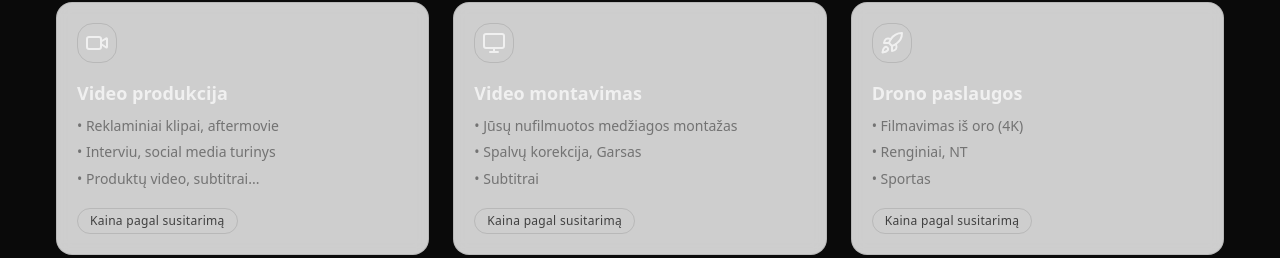
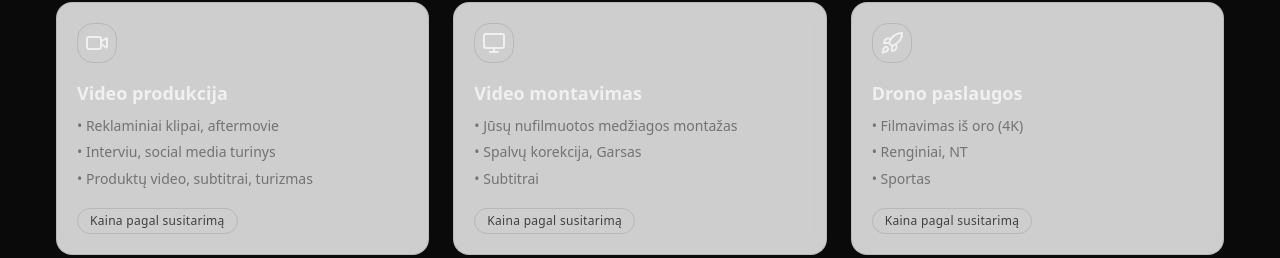
Before and after one commit to vytautasmedia/Vytautas-Portfolio, a React (Vite) app: page / in a window 1280 px wide. Shown: the part 2489-2747 px from the top of the page. Built offline with nearby package versions, Linux system fonts and the light colour scheme.

Commit message:
Update App.tsx

```diff
--- a/src/App.tsx
+++ b/src/App.tsx
@@ -148,7 +148,7 @@ const SERVICES = [
     bullets: [
       'Reklaminiai klipai, aftermovie',
       'Interviu, social media turinys',
-      'Produktų video, subtitrai...',
+      'Produktų video, subtitrai, turizmas',
     ],
     price: 'Kaina pagal susitarimą',
   },
```
